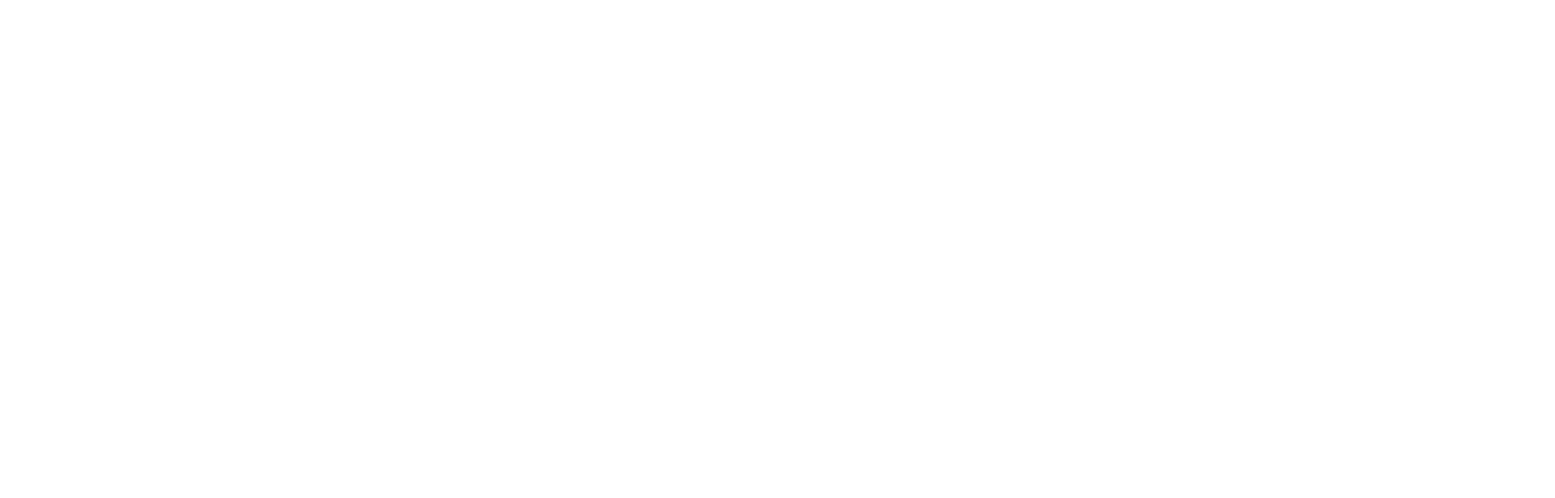
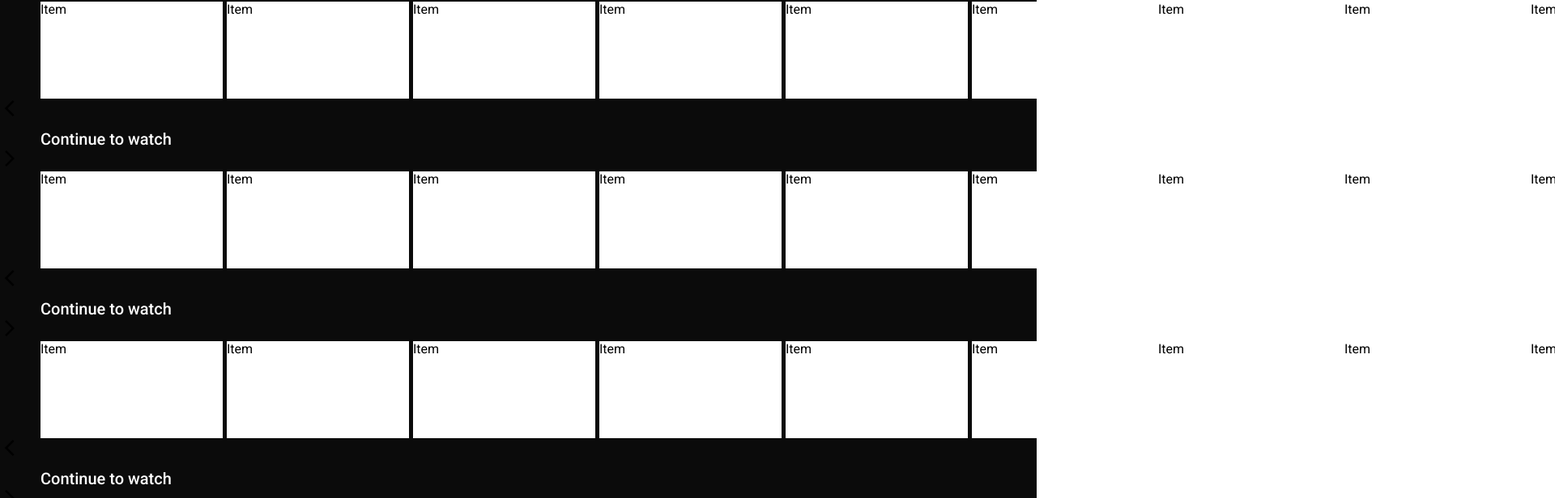
Before and after one commit to imranoorRahman/netflix-clone-mern-jwt, a React (Create React App) app in the folder client/: page / in a window 1280 px wide. Shown: the part 780-1396 px from the top of the page at 81% size, 1920 px wide, since content can reach past the window. Before the commit the page ends 800 px from the top, so only its background shows below. Built offline with nearby package versions, Linux system fonts and the light colour scheme.

Commit message:
add movie tiles as listitems in rows of list

```diff
--- a/client/src/App.jsx
+++ b/client/src/App.jsx
@@ -1,12 +1,10 @@
 import "./App.scss";
 import Home from "./home/Home";
 
-function App() {
+export default function App() {
   return (
     <div className="App">
       <Home />
     </div>
   );
 }
-
-export default App;
--- a/client/src/components/featured/Featured.jsx
+++ b/client/src/components/featured/Featured.jsx
@@ -1,7 +1,7 @@
 import "./featured.scss";
 import { PlayArrowOutlined, InfoOutlined } from "@mui/icons-material";
 
-const Featured = ({ type }) => {
+export default function Featured({ type }) {
   return (
     <div className="featured">
       {type && (
@@ -53,6 +53,4 @@ const Featured = ({ type }) => {
       </div>
     </div>
   );
-};
-
-export default Featured;
+}
--- a/client/src/components/index.js
+++ b/client/src/components/index.js
@@ -1,2 +1,4 @@
 export {default as Navbar} from './navbar/Navbar'
 export {default as Featured} from './featured/Featured'
+export {default as List} from './list/List'
+export {default as ListItem} from './listItem/ListItem'
--- /dev/null
+++ b/client/src/components/list/List.jsx
@@ -0,0 +1,35 @@
+import { ListItem } from "../index";
+import {
+  ArrowForwardIosOutlined,
+  ArrowBackIosOutlined,
+} from "@mui/icons-material";
+import "./list.scss";
+
+export default function List() {
+  return (
+    <div className="list">
+      <span className="listTitle">Continue to watch</span>
+      <div className="wrapper">
+        <ArrowForwardIosOutlined />
+        <div className="container">
+          <ListItem />
+          <ListItem />
+          <ListItem />
+          <ListItem />
+          <ListItem />
+          <ListItem />
+          <ListItem />
+          <ListItem />
+          <ListItem />
+          <ListItem />
+          <ListItem />
+          <ListItem />
+          <ListItem />
+          <ListItem />
+          <ListItem />
+        </div>
+        <ArrowBackIosOutlined />
+      </div>
+    </div>
+  );
+}
--- /dev/null
+++ b/client/src/components/list/list.scss
@@ -0,0 +1,19 @@
+.list{
+    width: 100%;
+    margin-top: 10px;
+
+    .listTitle{
+        color: white;
+        font-size: 20px;
+        font-weight: 500;
+        margin-left: 50px;
+    }
+
+    .wrapper{
+        .container{
+            margin-left: 50px;
+            display: flex;
+            width: max-content;
+        }
+    }
+}
--- /dev/null
+++ b/client/src/components/listItem/ListItem.jsx
@@ -0,0 +1,5 @@
+import "./listItem.scss";
+
+export default function ListItem() {
+  return <div className="listItem">Item</div>;
+}
--- /dev/null
+++ b/client/src/components/listItem/listItem.scss
@@ -0,0 +1,6 @@
+.listItem{
+    width: 225px;
+    height: 120px;
+    background-color: white;
+    margin-right: 5px;
+}
--- a/client/src/components/navbar/Navbar.jsx
+++ b/client/src/components/navbar/Navbar.jsx
@@ -2,7 +2,7 @@ import { useState } from "react";
 import { Search, Notifications, ArrowDropDown } from "@mui/icons-material";
 import "./navbar.scss";
 
-const Navbar = () => {
+export default function Navbar() {
   const [isScrolled, setIsScrolled] = useState(false);
 
   window.onscroll = () => {
@@ -42,6 +42,4 @@ const Navbar = () => {
       </div>
     </div>
   );
-};
-
-export default Navbar;
+}
--- a/client/src/home/Home.jsx
+++ b/client/src/home/Home.jsx
@@ -1,13 +1,15 @@
-import { Navbar, Featured } from "../components/index";
+import { Navbar, Featured, List } from "../components/index";
 import "./home.scss";
 
-const Home = () => {
+export default function Home() {
   return (
     <div className="home">
       <Navbar />
       <Featured />
+      <List />
+      <List />
+      <List />
+      <List />
     </div>
   );
-};
-
-export default Home;
+}
```
